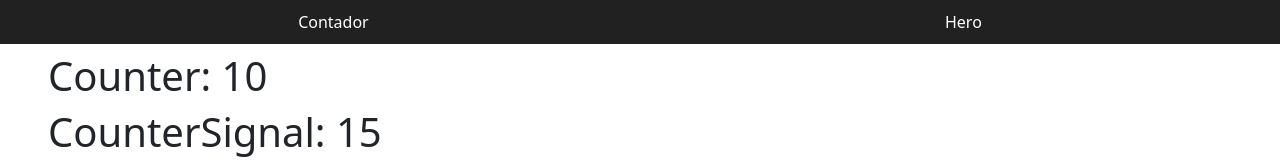
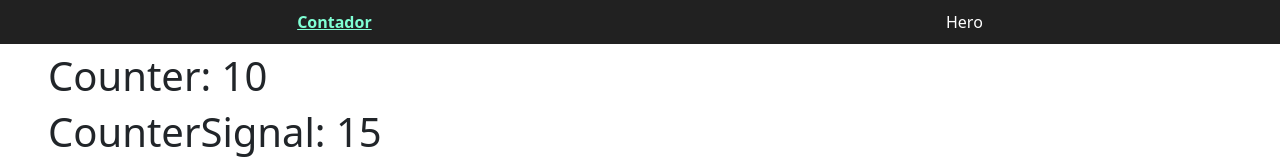
Before and after one commit to Giozar/curso-angular-devtalles, an Angular app in the folder bases/: page / in a window 1280 px wide. Shown: the top 160 px of the page. Built offline with nearby package versions, Linux system fonts and the light colour scheme.

Commit message:
chore: Se usa la directiva RouterLinkActive

```diff
--- a/bases/src/app/components/shared/navbar/navbar.component.css
+++ b/bases/src/app/components/shared/navbar/navbar.component.css
@@ -11,3 +11,9 @@ nav a {
     color: white;
     text-decoration: none;
 }
+
+nav a.active {
+    font-weight: bold;
+    color: aquamarine;
+    text-decoration: underline;
+}
--- a/bases/src/app/components/shared/navbar/navbar.component.html
+++ b/bases/src/app/components/shared/navbar/navbar.component.html
@@ -1,5 +1,5 @@
 <nav>
-    <a routerLink="/">Contador</a>
-    <a [routerLink]="['/hero']">Hero</a>
+    <a routerLink="/" routerLinkActive="active" [routerLinkActiveOptions]="{ exact: true }">Contador</a>
+    <a [routerLink]="['/hero']" routerLinkActive="active">Hero</a>
 
 </nav>
--- a/bases/src/app/components/shared/navbar/navbar.component.ts
+++ b/bases/src/app/components/shared/navbar/navbar.component.ts
@@ -1,9 +1,9 @@
 import { Component } from '@angular/core';
-import { RouterLink } from '@angular/router';
+import { RouterLink, RouterLinkActive } from '@angular/router';
 
 @Component({
   selector: 'app-navbar',
-  imports: [RouterLink],
+  imports: [RouterLink, RouterLinkActive],
   templateUrl: './navbar.component.html',
   styleUrl: './navbar.component.css'
 })
```
